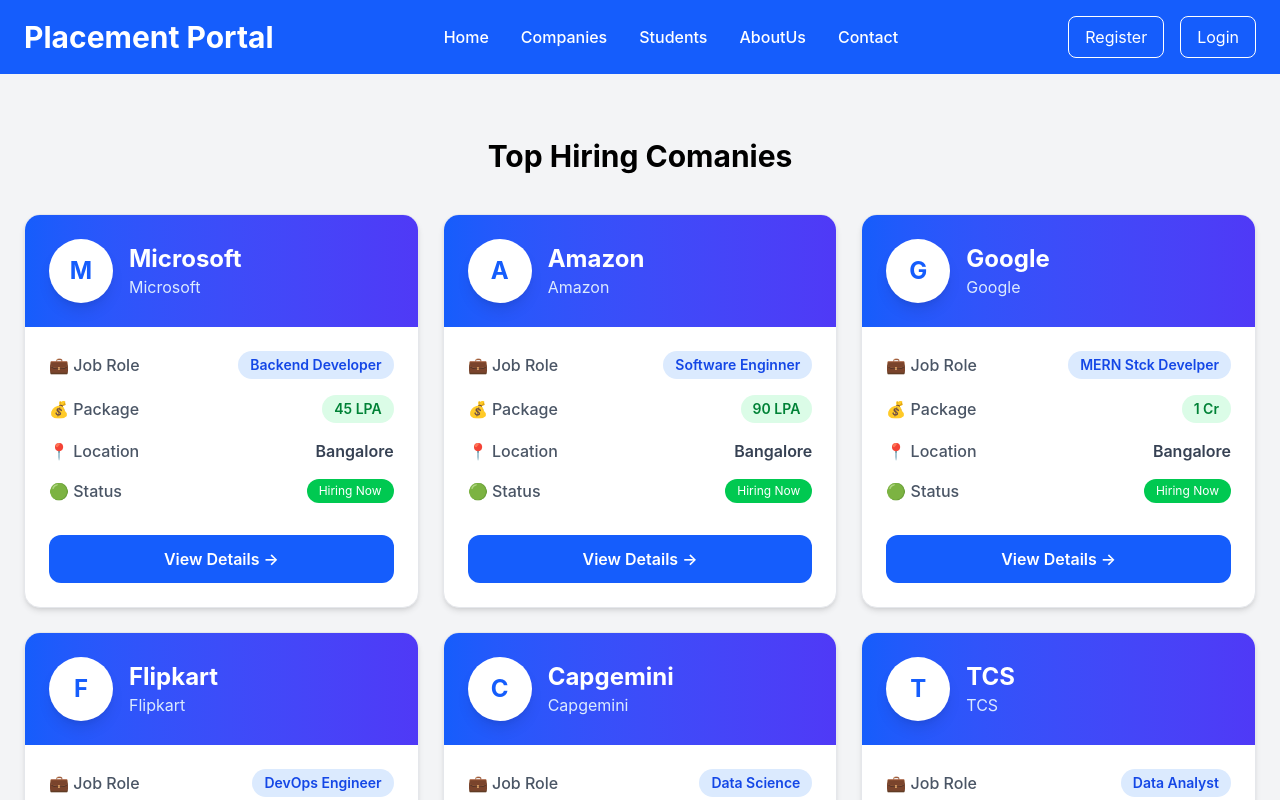
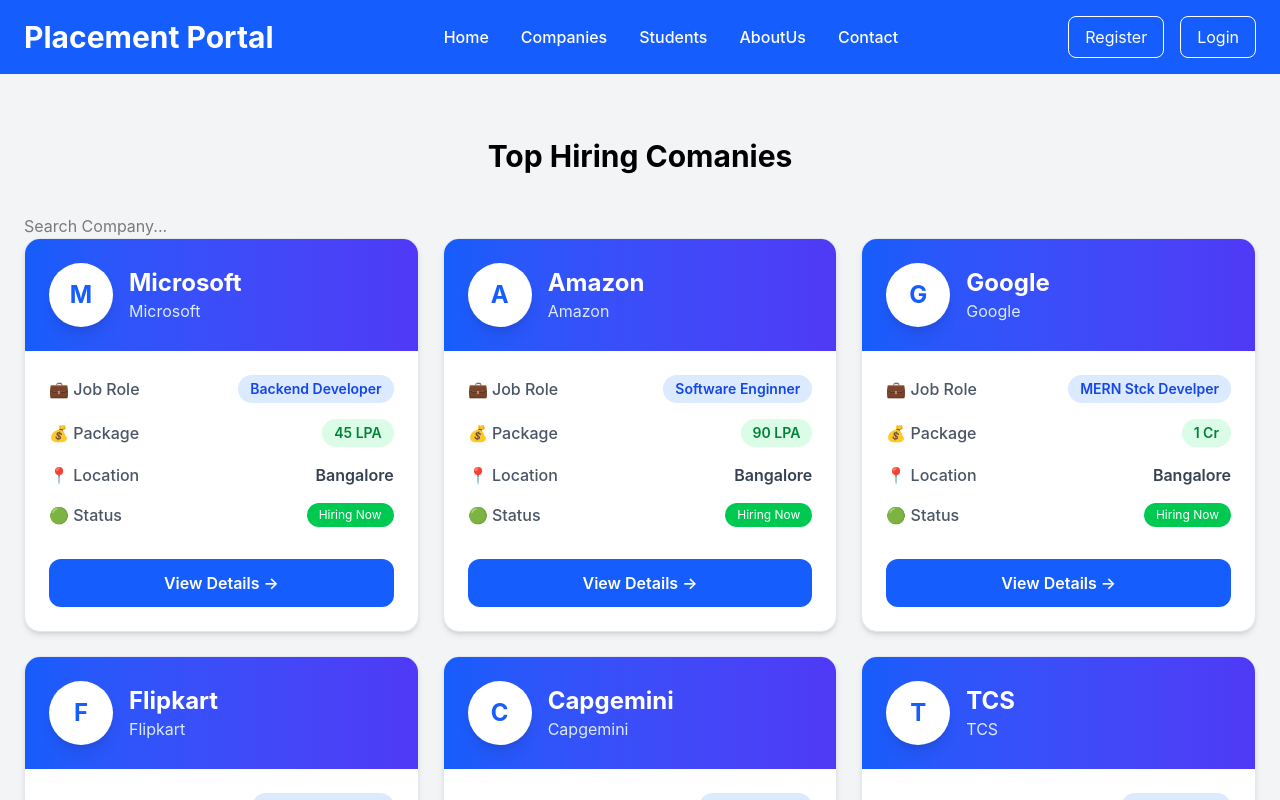
Before and after one commit to Amitkm997/STP_java_full_stack, a React (Vite) app in the folder placement_management_System/: page /companies in a window 1280 px wide. Shown: the top 800 px of the page. Built offline with nearby package versions, Linux system fonts and the light colour scheme.

Commit message:
search company funtionality

```diff
--- a/placement_management_System/src/pages/components/Company.jsx
+++ b/placement_management_System/src/pages/components/Company.jsx
@@ -2,22 +2,28 @@
 import {companies} from '../Companies'
 import CompanyCard from '../CompanyCard'
 export default function Company() {
-   const[companyList,setCompanyList]=useState([])
-
+   const[filteredList,setFilteredList]=useState([])
+   const[search,setSearch]=useState("");
+   // console.log(search)
    useEffect(()=>{
-      setCompanyList(companies)
-   },[])
+      let result=companies.filter((company)=>company.companyName.toLocaleLowerCase().includes(search.toLocaleLowerCase()))
+      setFilteredList(result);
+   },[search])
 
   return (
      <section className='bg-gray-100 py-16'>
          {/* Top Hiring Comapanies  */}
             <div className='max-w-7xl mx-auto px-6'>
               <h2 className='text-3xl font-bold text-center mb-10'>Top Hiring Comanies</h2>
+              <input type="text"
+              placeholder='Search Company...'
+              value={search}
+              onChange={(e)=>setSearch(e.target.value)}/>
               <div className='grid md:grid-cols-3 gap-6'>
                 {/* <CompanyCard name="Google" role="Software Enginner" salaryPackage="18 LPA" />
                 <CompanyCard name="Google" role="Software Enginner" salaryPackage="18 LPA" />
                 <CompanyCard name="Google" role="Software Enginner" salaryPackage="18 LPA" /> */}
-                {companyList.map((cur)=>{
+                {filteredList.map((cur)=>{
                    return <CompanyCard key={cur.id}  id={cur.id} name={cur.companyName} role={cur.role} salaryPackage={cur.salaryPackage}/>
                 })}
               </div>
```
